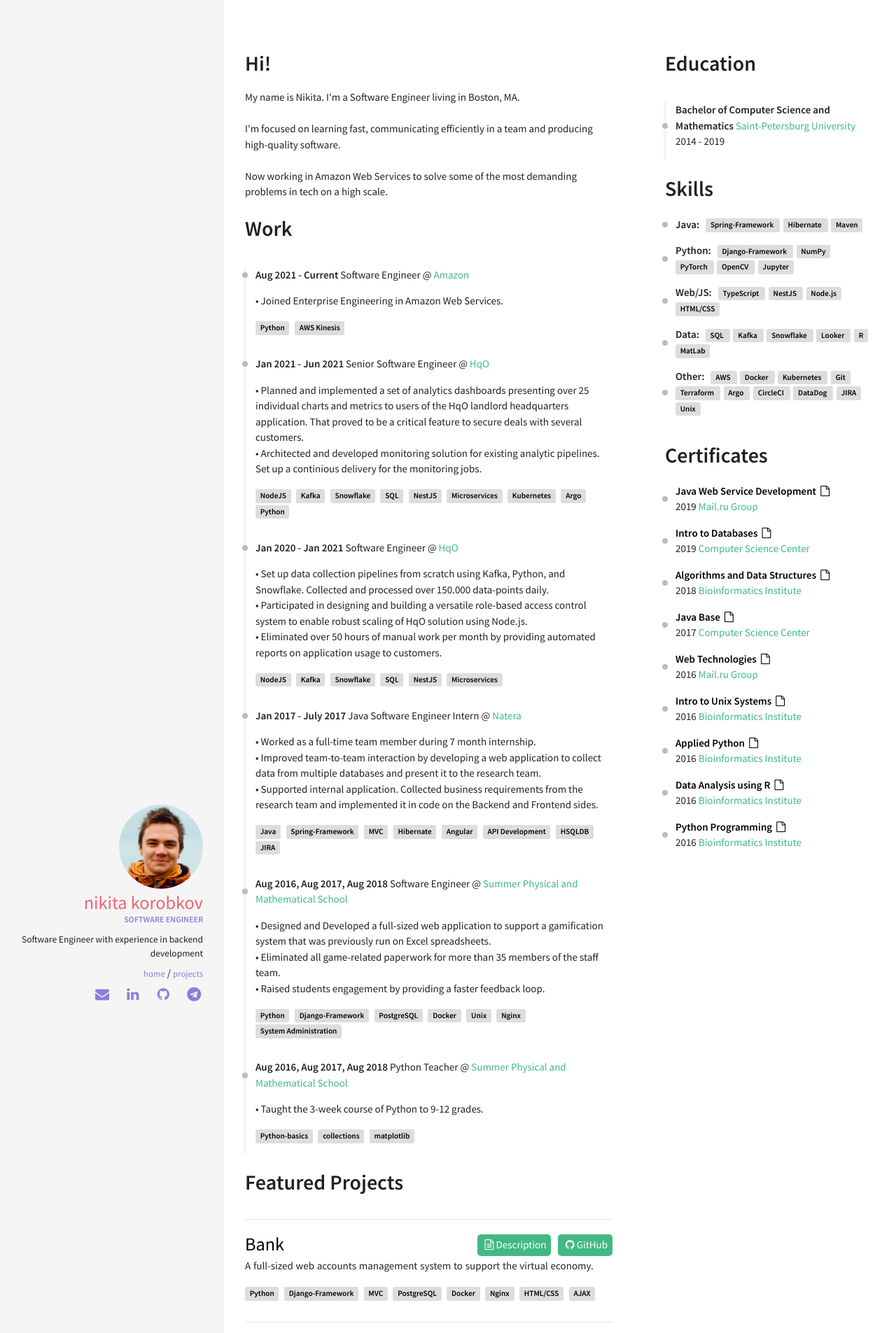
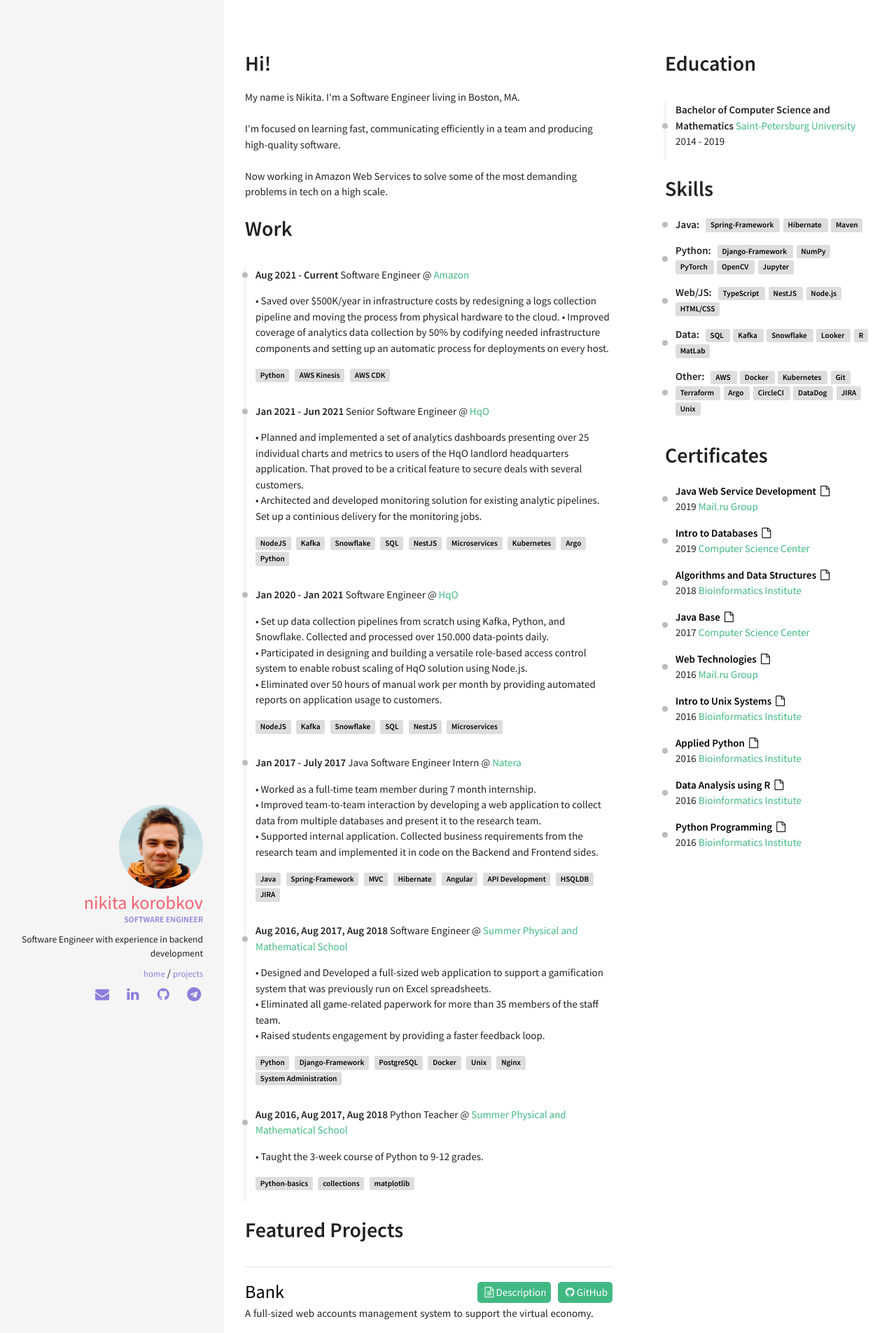
Before and after one commit to nkorobkov/nkorobkov.github.io, a Jekyll site: the page built from index.html, in a window 1280 px wide. Shown: the top 1905 px of the page at 70% size. Built offline with Jekyll 4.4.1, drawn with Linux system fonts in a browser that asks for light colours.

Commit message:
Add couple lines for amazon experience

```diff
--- a/_data/index/careers.yml
+++ b/_data/index/careers.yml
@@ -4,10 +4,12 @@
   link: https://aws.amazon.com/
   date: Aug 2021 - Current
   job: Software Engineer
-  description: • Joined Enterprise Engineering in Amazon Web Services.
+  description: • Saved over $500K/year in infrastructure costs by redesigning a logs collection pipeline and moving the process from physical hardware to the cloud.
+   • Improved coverage of analytics data collection by 50% by codifying needed infrastructure components and setting up an automatic process for deployments on every host.
   skills:
     - Python
     - AWS Kinesis
+    - AWS CDK
 
 - name: HqO
   link: https://www.hqo.co/
```
